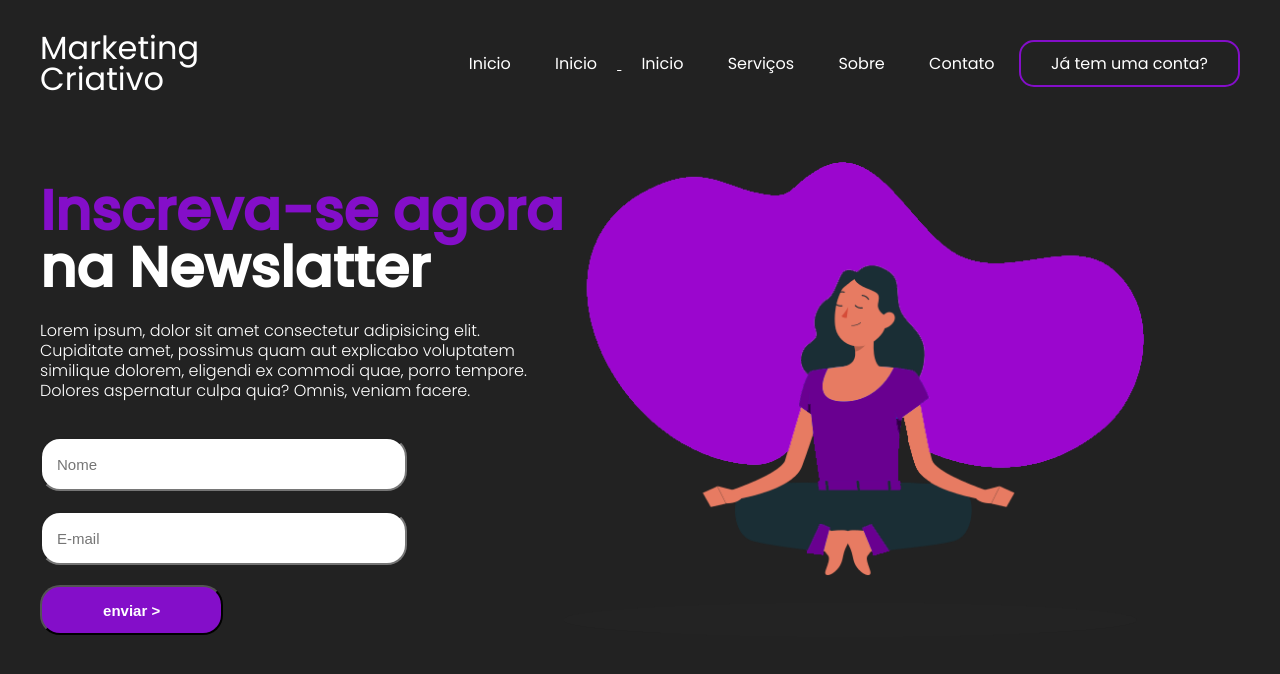
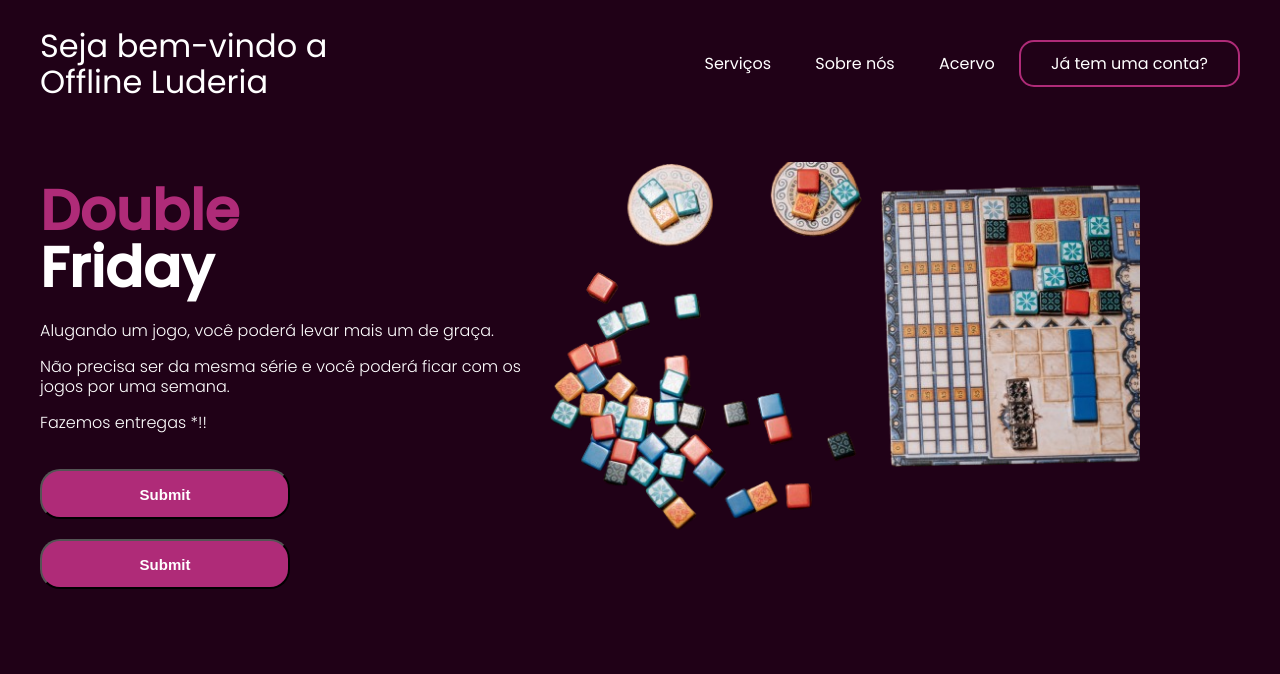
Before and after one commit to androguimara/Projeto-Landing-Page, a plain HTML site: page index.html in a window 1280 px wide. Drawn offline with Linux system fonts and the light colour scheme.

Commit message:
precisei mudar de novo

```diff
--- a/index.html
+++ b/index.html
@@ -14,36 +14,36 @@
 <body>
     <header>
         <div id="title">
-            <h1>Marketing</h1>
-            <h1>Criativo</h1>
+            <h1>Seja bem-vindo a</h1>
+            <h1>Offline Luderia</h1>
         </div>
 
         <ul>
-            <a href="#"><li>Inicio</li></a>
-            <a href="#"><li>Inicio</li> </a>
-            <a href="#"><li>Inicio</li></a>
             <a href="#"><li>Serviços</li></a>
-            <a href="#"><li>Sobre</li></a>
-            <a href="#"><li>Contato</li></a>
+            <a href="#"><li>Sobre nós</li></a>
+            <a href="#"><li>Acervo</li></a>
             <a href="#" id="Inscreva-se-btn"><li>Já tem uma conta?</li></a>
         </ul>
     </header>
 
     <main>
         <aside>
-            <h2><span>Inscreva-se agora</span></h2>
-            <h2>na Newslatter</h2>
-            <p>Lorem ipsum, dolor sit amet consectetur adipisicing elit. Cupiditate amet, possimus quam aut explicabo voluptatem similique dolorem, eligendi ex commodi quae, porro tempore. Dolores aspernatur culpa quia? Omnis, veniam facere.</p>
+            <h2><span>Double</span></h2>
+            <h2>Friday</h2>
+            <p>Alugando um jogo, você poderá  levar mais um de graça.</p>
+            <p>Não precisa ser da mesma série e você poderá ficar com os jogos por uma semana.</p>
+            <p>Fazemos entregas *!!</p>
             <form>
-                <input type="text" placeholder="Nome">
-                <input type="email" placeholder="E-mail">
-                <input type="submit" value="enviar >">
+                <input type="submit" placeholder="Alugue Jogos">
+                <input type="submit" placeholder="Eu quero ser double">
             </form>
         </aside>
 
-        <article>
-            <img src="componentes/imagens/77d0a7c454e658833800528e748edbe9.png" alt=" muher roxa">
+        <article class="flex">
+            <div>
+            <img src="componentes/imagens/pexels-pavel-danilyuk-8111324-removebg-preview.png" alt=" jogos"> </div>
         </article>
+
     </main>
 </body>
 </html>
--- a/styles/estilo.css
+++ b/styles/estilo.css
@@ -1,7 +1,7 @@
 
 body{
 
-    background-color:rgb(34, 34, 34);
+    background-color:rgb(32, 1, 23);
     color:white;
     font-family:poppinsregular;
     max-width: 1200px;
@@ -17,7 +17,7 @@ body{
 
  #title {
     flex-direction: column;
-    line-height: 10px;
+    line-height: 15px;
  }
  li{
     display: inline-block;
@@ -29,17 +29,17 @@ body{
 }
 
 a:hover{
-    color: rgb(132, 14, 201);
+    color: rgb(175, 43, 120);
     transition: 0,3s all ;
 }
 
 #Inscreva-se-btn{
-    border: 2px solid rgb(132, 14, 201);
+    border: 2px solid rgb(175, 43, 120);
     padding: 10px;
     border-radius: 15px;
 }
 #Inscreva-se-btn:hover{
-    background-color: rgb(132, 14, 201);
+    background-color: rgb(175, 43, 120);
     color: white;
 }
 
@@ -58,7 +58,7 @@ h2{
     font-family:poppinsmedium;
 }
 span{
-    color:rgb(132, 14, 201) ;
+    color:rgb(175, 43, 120) ;
 }
 
 p{
@@ -66,21 +66,24 @@ p{
     max-width: 500px;
     font-family: poppinslight;
 }
+
 img{
-    width: 580px;
+    width: 600px;
+}
 
+form [type = "submit"]{
+    height:50px ;
+    width: 50%;
+    background-color:rgb(175, 43, 120) ;
+    color: white;
+    font-weight: bold;
 }
 form{
     display: flex;
     flex-direction: column;
-    width: 70%;
-}
-form [type = "submit"]{
-    height:50px ;
-    width: 50%;
-    background-color:rgb(132, 14, 201) ;
-    color: white;
-    font-weight: bold;
+
+
+
 }
 
 form [type = "submit"]:hover{
@@ -96,4 +99,5 @@ input{
 
 
 
+
 }
```
Also changed, not shown: componentes/imagens/77d0a7c454e658833800528e748edbe9.png (deleted), componentes/imagens/pexels-pavel-danilyuk-8111324-removebg-preview.png (added).
